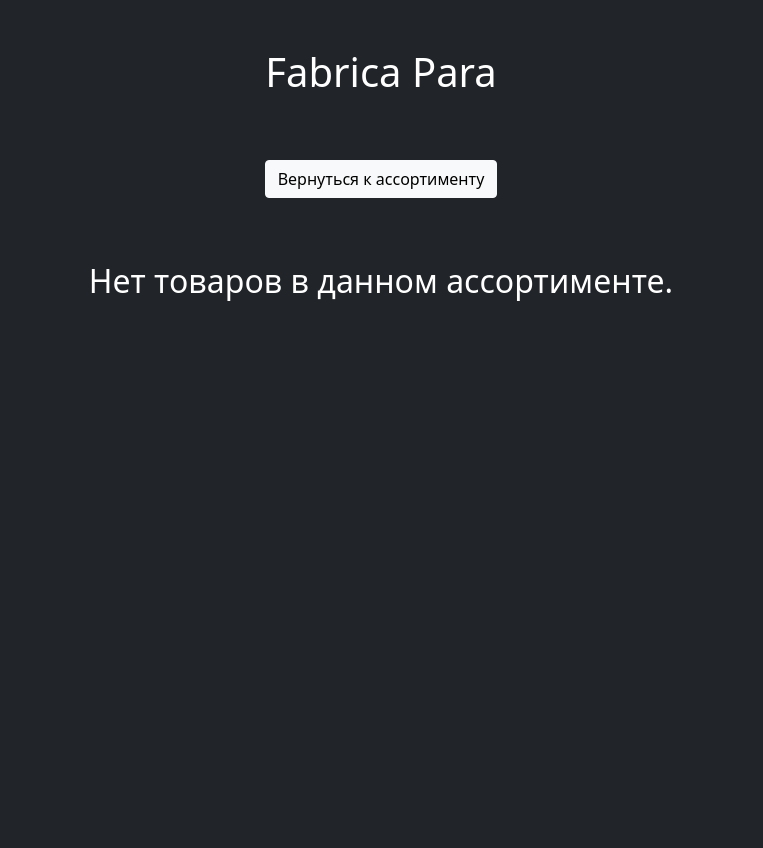
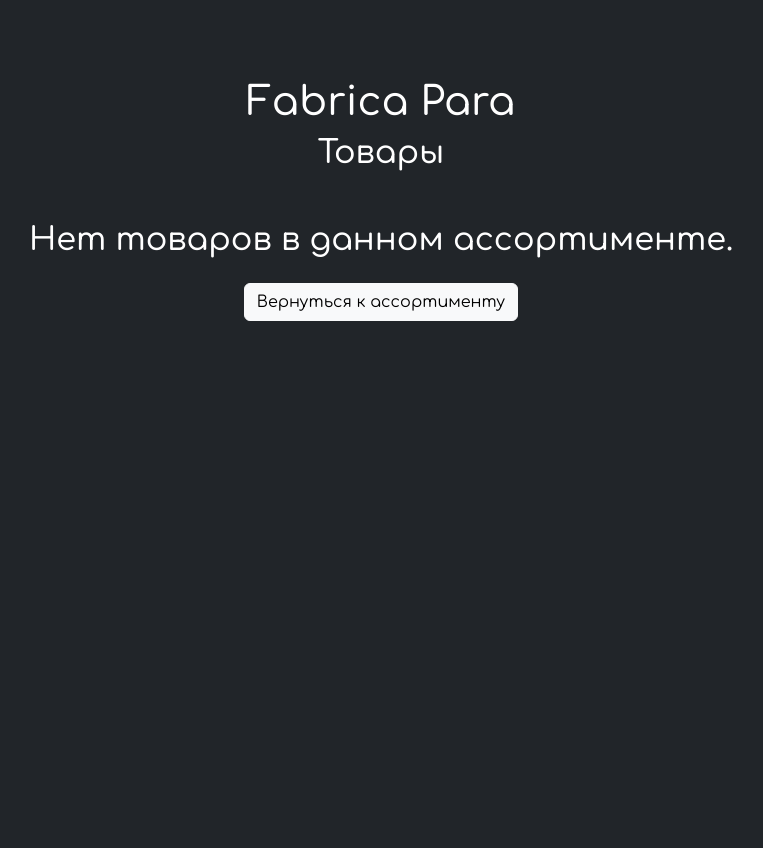
Before and after one commit to hace4/FP, a PHP site: page /index.php?page=Catalog&assorty_id=1 in a window 1280 px wide. Shown: the whole page, without its empty margins (259-1022 px from the left). Before the commit the page ends 301 px from the top, so only its background shows below. Run offline with PHP 8.4, Linux system fonts and the light colour scheme; data comes from the database, SQL or seed files in the repository; both versions use the stored data as it was after the commit.

Commit message:
Задурил красоту

```diff
--- a/index.php
+++ b/index.php
@@ -12,21 +12,32 @@ $assorty = $query->fetchAll(PDO::FETCH_ASSOC);
 <head>
     <meta charset="UTF-8">
     <meta name="viewport" content="width=device-width, initial-scale=1.0">
-    <link href="https://cdn.jsdelivr.net/npm/bootstrap@5.0.0-beta3/dist/css/bootstrap.min.css" rel="stylesheet">
+    <link href="https://cdn.jsdelivr.net/npm/bootstrap@5.3.3/dist/css/bootstrap.min.css" rel="stylesheet" integrity="sha384-QWTKZyjpPEjISv5WaRU9OFeRpok6YctnYmDr5pNlyT2bRjXh0JMhjY6hW+ALEwIH" crossorigin="anonymous">
     <link href="style.css" rel="stylesheet">
+    <link rel="preconnect" href="https://fonts.googleapis.com">
+    <link rel="preconnect" href="https://fonts.gstatic.com" crossorigin>
+    <link href="https://fonts.googleapis.com/css2?family=Comfortaa:wght@300..700&display=swap" rel="stylesheet">
+
+
+
     <title>Fabrica Para</title>
 </head>
-<body class="bg-dark text-white">
+<body class="bg-dark text-white 100vh">
     <div class="container text-center mt-5">
-        <h1>Fabrica Para</h1>
-
+        <?php if(isset($_GET["assorty_id"])) {
+            echo '<div class="sticky-top bg-dark
+            rounded_header ptH-3"><h1 class="mt-2">Fabrica Para</h1><h2 class=" mx-auto ">Товары</h2></div>';
+        }else{
+            echo '<h1 class="sticky-top pt-4">Fabrica Para</h1>';
+        }
+        ?>
         <div class="container text-center mt-5">
 
         <?php if (!isset($_GET['page']) || $_GET['page'] != "Catalog"): ?>
         <div id="main" class="mt-5">
-            <a href="?page=Catalog" class="btn btn-light m-2" style="width: 150px;">Каталог</a> <!-- Кнопка Каталог с переходом на сайт -->
+            <a href="?page=Catalog" class="btn btn-light m-2 bg_btn" style="width: 150px;">Каталог</a> <!-- Кнопка Каталог с переходом на сайт -->
             <br>
-            <a href="?page=Sales" class="btn btn-light m-2" style="width: 150px;">Акции</a> <!-- Кнопка Акции без обработчика -->
+            <a href="?page=Sales" class="btn btn-light m-2 bg_btn" style="width: 150px;">Акции</a> <!-- Кнопка Акции без обработчика -->
         </div>
         <?php endif; ?>
 
@@ -40,24 +51,23 @@ $assorty = $query->fetchAll(PDO::FETCH_ASSOC);
             $tovars = $db->prepare("SELECT * FROM tovar WHERE assorty_id = ?");
             $tovars->execute([$assorty_id]);
             $products = $tovars->fetchAll(PDO::FETCH_ASSOC);
-            echo '<a href="index.php?page=Catalog" class="btn btn-light m-3">Вернуться к ассортименту</a>';
+
             if ($products): ?>
-
             <div class="input-group mt-4">
                 <input type="text" id="searchInput" class="form-control" placeholder="Поиск товаров">
             </div>
-                <h2 class="mt-5">Товары:</h2>
+
                 <div data-assortid="<?php echo $_GET['assorty_id'];?>" id="searchResults" class="row row-cols-2 row-cols-sm-3 row-cols-md-4 g-3 mt-3">
                     <?php foreach ($products as $product): ?>
                         <div class="col">
-                        <div class="tovar-card card h-100">
+                        <div class="card_rounded tovar-card card h-100">
                 <!-- Изображение товара -->
                         <div class="image-container">
-                            <img src="<?php echo 'TovarPhoto/' . hash('sha256', $product['name']) . '.png'; ?>"
-                                class="card-img-top" alt="<?php echo $product['name']; ?>"
-                                style="object-fit: cover; min-height: 250px; max-height: 250px;">
+                            <img loading="lazy" src="<?php echo 'TovarPhoto/' . hash('sha256', $product['name']) . '.png'; ?>"
+                                class="card-img-top card_rounded img-fluid" alt="<?php echo $product['name']; ?>"
+                                style="object-fit: cover; min-height: 200px; max-height: 200px;">
                             <!-- Список вкусов, который появляется при наведении -->
-                            <div class="flavor-list">
+                            <div class="flavor-list card_rounded">
                                 <ul>
                                     <p class="card-text text-success fw-bold">Вкусы:</p>
                                     <?php foreach (explode(' ', str_replace(',', '',$product['flavors'])) as $flavor): ?>
@@ -66,9 +76,9 @@ $assorty = $query->fetchAll(PDO::FETCH_ASSOC);
                                 </ul>
                             </div>
                         </div>
-                        <div class="card-body align-content-center">
+                        <div class="card-body align-content-center my-0 pb-0 pt-1">
                             <!-- Название товара -->
-                            <h5 class="card-title text-dark"><?php echo $product['name']; ?></h5>
+                            <p class="card-title text-dark"><?php echo $product['name']; ?></p>
                         </div>
                         <div class="card-footer text-end">
                             <p class="card-text text-success fw-bold"><?php echo $product['price']; ?> ₽</p>
@@ -80,17 +90,18 @@ $assorty = $query->fetchAll(PDO::FETCH_ASSOC);
             <?php else: ?>
                 <h2 class="mt-5">Нет товаров в данном ассортименте.</h2>
             <?php endif;
+            echo '<div class="bg-dark sticky-bottom mx-auto rounded_footer "><a href="index.php?page=Catalog" class="btn btn-light bg_btn m-3 ">Вернуться к ассортименту</a></div>';
         }
 
          else if($_GET['page'] == "Catalog"){
             $assorty = $db->query("SELECT * FROM assorty")->fetchAll(PDO::FETCH_ASSOC); // Получаем ассортимент
 
             if ($assorty): ?>
-                <a href="index.php" class="btn btn-light m-3">Вернуться на главную</a>
+                <a href="index.php" class="btn bg_btn  btn-light m-3">Вернуться на главную</a>
                 <h2 class="mt-5">Ассортимент:</h2>
                 <div class="mt-3">
                     <?php foreach ($assorty as $item): ?>
-                        <a href="index.php?page=Catalog&assorty_id=<?php echo $item['id']; ?>" class="btn btn-light m-2"><?php echo $item['name']; ?></a>
+                        <a href="index.php?page=Catalog&assorty_id=<?php echo $item['id']; ?>" class="bg_btn btn btn-light m-2"><?php echo $item['name']; ?></a>
                     <?php endforeach; ?>
                 </div>
             <?php else: ?>
@@ -98,7 +109,7 @@ $assorty = $query->fetchAll(PDO::FETCH_ASSOC);
             <?php endif;
         } ?>
     </div>
-    <script src="https://cdn.jsdelivr.net/npm/bootstrap@5.0.0-beta3/dist/js/bootstrap.bundle.min.js"></script>
+    <script src="https://cdn.jsdelivr.net/npm/bootstrap@5.3.3/dist/js/bootstrap.bundle.min.js" integrity="sha384-YvpcrYf0tY3lHB60NNkmXc5s9fDVZLESaAA55NDzOxhy9GkcIdslK1eN7N6jIeHz" crossorigin="anonymous"></script>
     <script>
 
             const searchInput = document.getElementById('searchInput');
@@ -130,9 +141,9 @@ $assorty = $query->fetchAll(PDO::FETCH_ASSOC);
                                 const col = document.createElement('div');
                                 col.className = 'col';
                                 col.innerHTML = `
-                                    <div class="tovar-card card h-100">
+                                    <div class="card_rounded tovar-card card h-100">
                                     <div class="image-container">
-                                        <img src="TovarPhoto/${product.path}.png" class="card-img-top" alt="${product.name}" style="object-fit: cover; min-height: 250px; max-height: 250px;">
+                                        <img loading="lazy" src="TovarPhoto/${product.path}.png" class="card-img-top" alt="${product.name}" style="object-fit: cover; min-height: 250px; max-height: 250px;">
                                         <div class="flavor-list">
                                             <ul>
                                                 <p class="card-text text-success fw-bold">Вкусы:</p>
@@ -140,8 +151,8 @@ $assorty = $query->fetchAll(PDO::FETCH_ASSOC);
                                             </ul>
                                         </div>
                                     </div>
-                                        <div class="card-body">
-                                            <h5 class="card-title text-dark">${product.name}</h5>
+                                        <div class="card-body align-content-center my-0 pb-0 pt-1">
+                                            <p class="card-title text-dark">${product.name}</p>
                                             <p class="card-text text-success fw-bold">${product.price} ₽</p>
                                         </div>
                                     </div>`;
--- a/style.css
+++ b/style.css
@@ -5,7 +5,16 @@
         transition: transform 0.6s;
 
 }
-
+.pt-6{
+    padding-top: 5.5rem !important;
+}
+.ptH-3{
+    padding-top: 1.40rem !important;
+}
+body, html {
+    height: 100vh;
+    margin: 0;
+}
 .flavor-list {
     transform: scaleX(-1);
     display: none; /* Скрываем список вкусов по умолчанию */
@@ -35,3 +44,27 @@
 .flavor-list li {
     margin: 5px 0;
 }
+.card_rounded{
+    border-radius: 1.25rem !important;
+}
+.rounded_header{
+    width: 100%;
+    border-bottom-right-radius: 1.25rem;
+    z-index: 122;
+    border-bottom-left-radius: 1.25rem;
+    font-family: Comfortaa, sans-serif;
+}
+p{
+    font-weight: bold;
+}
+h1, h2, h3, h4, h5, p, a, button, input{
+    font-family: Comfortaa, sans-serif;
+}
+.rounded_footer{
+    width: 90%;
+    border-top-right-radius: 1.25rem;
+    border-top-left-radius: 1.25rem;
+}
+.bg_btn{
+    font-family: Comfortaa, sans-serif;
+}
```
Also changed, not shown: database.db, 1 other file.
